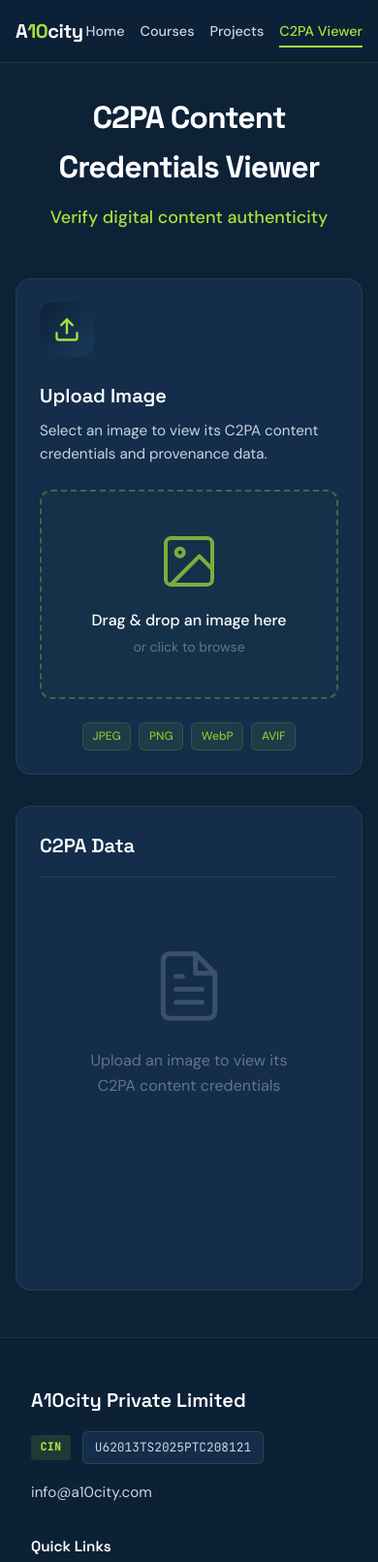
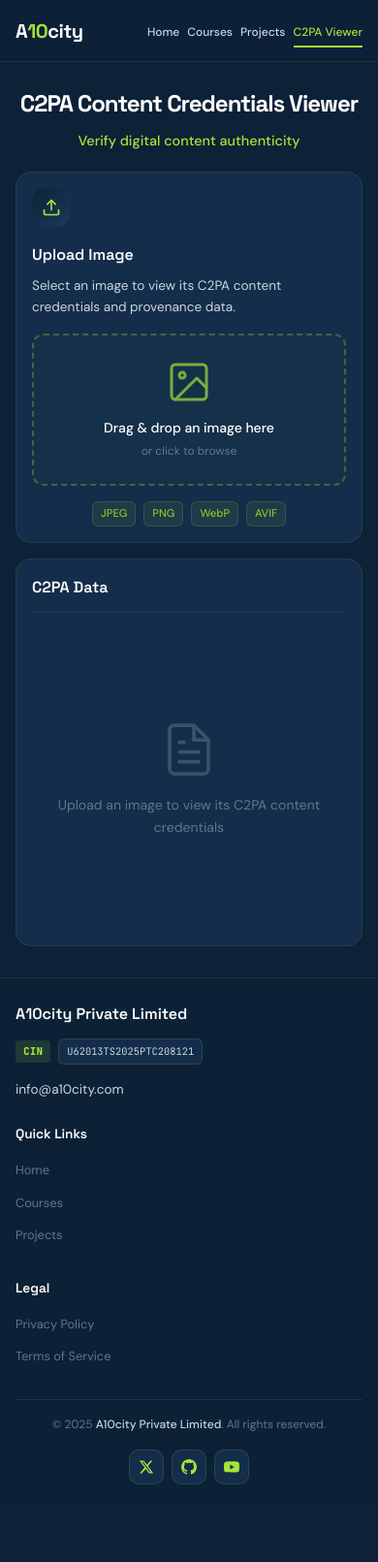
Before and after one commit to a10citylabs/verify, a website built with Vite: page index.html in a window 390 px wide. Shown: the top 1611 px of the page at 97% size. After the commit the page ends 1547 px from the top, so only its background shows below. Built offline with nearby package versions, Linux system fonts and the light colour scheme; no server answers; what @contentauth/c2pa-web would draw is missing.

Commit message:
improve responsiveness

```diff
--- a/src/style.css
+++ b/src/style.css
@@ -1,6 +1,7 @@
 /* ============================================
    A10city C2PA Viewer - Brand Kit Compliant Styles
    WCAG 2.1 AA/AAA Compliant
+   Responsive & Viewport-Contained
    ============================================ */
 
 /* CSS Custom Properties */
@@ -27,6 +28,12 @@
     --success: #22c55e;
     --warning: #f59e0b;
     --error: #ef4444;
+
+    /* Layout */
+    --navbar-height: 64px;
+    --footer-min-height: 200px;
+    --content-max-width: 1400px;
+    --sidebar-width: clamp(280px, 25vw, 400px);
 }
 
 /* Reset and Base */
@@ -41,6 +48,7 @@
 html {
     font-size: 100%;
     scroll-behavior: smooth;
+    height: 100%;
 }
 
 @media (prefers-reduced-motion: reduce) {
@@ -64,8 +72,10 @@
     color: var(--white);
     line-height: 1.6;
     min-height: 100vh;
+    min-height: 100dvh;
     display: flex;
     flex-direction: column;
+    overflow-x: hidden;
 }
 
 /* ============================================
@@ -134,17 +144,21 @@
     top: 0;
     left: 0;
     right: 0;
+    height: var(--navbar-height);
     background: rgba(13, 33, 55, 0.95);
     backdrop-filter: blur(12px);
+    -webkit-backdrop-filter: blur(12px);
     border-bottom: 1px solid rgba(164, 228, 57, 0.15);
     z-index: 1000;
-    padding: 1rem 0;
+    display: flex;
+    align-items: center;
 }
 
 .nav-container {
-    max-width: 1200px;
+    width: 100%;
+    max-width: var(--content-max-width);
     margin: 0 auto;
-    padding: 0 2rem;
+    padding: 0 clamp(1rem, 3vw, 2rem);
     display: flex;
     justify-content: space-between;
     align-items: center;
@@ -152,12 +166,13 @@
 
 .nav-brand {
     font-family: 'Space Grotesk', sans-serif;
-    font-size: 1.5rem;
+    font-size: clamp(1.25rem, 3vw, 1.5rem);
     font-weight: 700;
     color: var(--white);
     text-decoration: none;
     letter-spacing: -0.5px;
     transition: opacity 0.2s ease;
+    flex-shrink: 0;
 }
 
 .nav-brand span {
@@ -172,18 +187,21 @@
 .nav-menu {
     display: flex;
     list-style: none;
-    gap: 2rem;
+    gap: clamp(1rem, 3vw, 2rem);
+    flex-wrap: wrap;
+    justify-content: flex-end;
 }
 
 .nav-link {
     font-family: 'DM Sans', sans-serif;
     color: var(--gray-200);
     text-decoration: none;
-    font-size: 0.95rem;
+    font-size: clamp(0.8rem, 2vw, 0.95rem);
     font-weight: 500;
     padding: 0.5rem 0;
     position: relative;
     transition: color 0.2s ease;
+    white-space: nowrap;
 }
 
 .nav-link::after {
@@ -222,24 +240,28 @@
    ============================================ */
 
 .page-container {
-    max-width: 1400px;
+    width: 100%;
+    max-width: var(--content-max-width);
     margin: 0 auto;
-    padding: 7rem 2rem 4rem;
+    padding: calc(var(--navbar-height) + 1.5rem) clamp(1rem, 3vw, 2rem) 2rem;
     flex: 1;
+    display: flex;
+    flex-direction: column;
 }
 
 .page-header {
     text-align: center;
-    margin-bottom: 3rem;
+    margin-bottom: clamp(1.5rem, 4vw, 3rem);
+    flex-shrink: 0;
 }
 
 .page-header h1 {
     font-family: 'Space Grotesk', sans-serif;
-    font-size: clamp(2rem, 5vw, 3rem);
+    font-size: clamp(1.5rem, 5vw, 2.5rem);
     font-weight: 700;
     color: var(--white);
     letter-spacing: -1px;
-    margin-bottom: 0.75rem;
+    margin-bottom: 0.5rem;
 }
 
 .page-header h1 span {
@@ -249,25 +271,27 @@
 }
 
 .page-subtitle {
-    font-size: 1.125rem;
+    font-size: clamp(0.9rem, 2.5vw, 1.125rem);
     color: var(--lime-primary);
     font-weight: 500;
 }
 
 /* ============================================
-   Viewer Layout
+   Viewer Layout - Responsive Grid
    ============================================ */
 
 .viewer-layout {
     display: grid;
-    grid-template-columns: 400px 1fr;
-    gap: 2rem;
-    align-items: start;
+    grid-template-columns: var(--sidebar-width) 1fr;
+    gap: clamp(1rem, 3vw, 2rem);
+    flex: 1;
+    min-height: 0;
 }
 
 @media (max-width: 1024px) {
     .viewer-layout {
         grid-template-columns: 1fr;
+        grid-template-rows: auto 1fr;
     }
 }
 
@@ -278,51 +302,60 @@
 .upload-section {
     display: flex;
     flex-direction: column;
-    gap: 1.5rem;
+    gap: 1rem;
+    min-width: 0;
+}
+
+@media (max-width: 1024px) {
+    .upload-section {
+        display: grid;
+        grid-template-columns: repeat(auto-fit, minmax(280px, 1fr));
+        gap: 1rem;
+    }
 }
 
 .upload-card {
     background: var(--navy-dark);
     border: 1px solid rgba(164, 228, 57, 0.1);
     border-radius: 16px;
-    padding: 2rem;
+    padding: clamp(1rem, 3vw, 1.5rem);
 }
 
 .card-icon {
-    width: 56px;
-    height: 56px;
+    width: clamp(40px, 8vw, 56px);
+    height: clamp(40px, 8vw, 56px);
     background: linear-gradient(135deg, var(--navy-deep), var(--navy-medium));
     border-radius: 14px;
     display: flex;
     align-items: center;
     justify-content: center;
-    margin-bottom: 1.5rem;
+    margin-bottom: 1rem;
     color: var(--lime-primary);
 }
 
 .card-icon svg {
-    width: 28px;
-    height: 28px;
+    width: 50%;
+    height: 50%;
 }
 
 .upload-card h2 {
     font-family: 'Space Grotesk', sans-serif;
-    font-size: 1.25rem;
+    font-size: clamp(1rem, 3vw, 1.25rem);
     font-weight: 600;
     color: var(--white);
     margin-bottom: 0.5rem;
 }
 
 .upload-card > p {
-    font-size: 0.95rem;
+    font-size: clamp(0.85rem, 2vw, 0.95rem);
     color: var(--gray-200);
-    margin-bottom: 1.5rem;
+    margin-bottom: 1rem;
 }
 
 .upload-zone {
     border: 2px dashed rgba(164, 228, 57, 0.3);
     border-radius: 12px;
-    padding: 2.5rem 1.5rem;
+    padding: clamp(1.5rem, 4vw, 2.5rem) clamp(1rem, 2vw, 1.5rem);
     text-align: center;
     cursor: pointer;
     transition: all 0.2s ease;
@@ -342,9 +375,9 @@
 }
 
 .upload-icon {
-    width: 64px;
-    height: 64px;
-    margin: 0 auto 1rem;
+    width: clamp(48px, 10vw, 64px);
+    height: clamp(48px, 10vw, 64px);
+    margin: 0 auto 0.75rem;
     color: var(--lime-primary);
     opacity: 0.7;
 }
@@ -356,7 +389,7 @@
 
 .upload-text {
     display: block;
-    font-size: 1rem;
+    font-size: clamp(0.875rem, 2vw, 1rem);
     font-weight: 500;
     color: var(--white);
     margin-bottom: 0.25rem;
@@ -364,7 +397,7 @@
 
 .upload-subtext {
     display: block;
-    font-size: 0.875rem;
+    font-size: clamp(0.75rem, 1.5vw, 0.875rem);
     color: var(--gray-500);
 }
 
@@ -372,16 +405,16 @@
     display: flex;
     gap: 0.5rem;
     flex-wrap: wrap;
-    margin-top: 1.5rem;
+    margin-top: 1rem;
     justify-content: center;
 }
 
 .format-tag {
     display: inline-block;
-    padding: 0.25rem 0.6rem;
+    padding: 0.2rem 0.5rem;
     background: rgba(164, 228, 57, 0.08);
     color: var(--lime-dark);
-    font-size: 0.75rem;
+    font-size: 0.7rem;
     font-weight: 500;
     border-radius: 6px;
     border: 1px solid rgba(164, 228, 57, 0.15);
@@ -392,39 +425,45 @@
     background: var(--navy-dark);
     border: 1px solid rgba(164, 228, 57, 0.1);
     border-radius: 16px;
-    padding: 1.5rem;
+    padding: clamp(1rem, 2vw, 1.5rem);
+    display: flex;
+    flex-direction: column;
 }
 
 .preview-card h3 {
     font-family: 'Space Grotesk', sans-serif;
-    font-size: 1rem;
+    font-size: clamp(0.875rem, 2vw, 1rem);
     font-weight: 600;
     color: var(--white);
-    margin-bottom: 1rem;
+    margin-bottom: 0.75rem;
 }
 
 .preview-container {
     background: rgba(0, 0, 0, 0.2);
     border-radius: 8px;
     overflow: hidden;
-    margin-bottom: 1rem;
+    margin-bottom: 0.75rem;
+    display: flex;
+    align-items: center;
+    justify-content: center;
 }
 
 .preview-container img {
     width: 100%;
     height: auto;
     display: block;
-    max-height: 300px;
+    max-height: clamp(150px, 25vh, 250px);
     object-fit: contain;
 }
 
 .file-info {
     font-family: 'JetBrains Mono', monospace;
-    font-size: 0.8rem;
+    font-size: clamp(0.7rem, 1.5vw, 0.8rem);
     color: var(--gray-500);
     background: rgba(0, 0, 0, 0.2);
-    padding: 0.75rem 1rem;
+    padding: 0.5rem 0.75rem;
     border-radius: 8px;
+    word-break: break-all;
 }
 
 /* ============================================
@@ -432,37 +471,56 @@
    ============================================ */
 
 .results-section {
-    min-height: 500px;
+    min-width: 0;
+    display: flex;
+    flex-direction: column;
 }
 
 .results-card {
     background: var(--navy-dark);
     border: 1px solid rgba(164, 228, 57, 0.1);
     border-radius: 16px;
-    padding: 2rem;
-    min-height: 500px;
+    padding: clamp(1rem, 3vw, 1.5rem);
+    flex: 1;
+    display: flex;
+    flex-direction: column;
+    min-height: 0;
+    max-height: calc(100vh - var(--navbar-height) - 180px);
+}
+
+@media (max-width: 1024px) {
+    .results-card {
+        max-height: none;
+        min-height: 400px;
+    }
 }
 
 .results-card h2 {
     font-family: 'Space Grotesk', sans-serif;
-    font-size: 1.25rem;
+    font-size: clamp(1rem, 3vw, 1.25rem);
     font-weight: 600;
     color: var(--white);
-    margin-bottom: 1.5rem;
-    padding-bottom: 1rem;
+    margin-bottom: 1rem;
+    padding-bottom: 0.75rem;
     border-bottom: 1px solid rgba(255, 255, 255, 0.08);
+    flex-shrink: 0;
 }
 
 /* Empty State */
 .empty-state {
     text-align: center;
-    padding: 3rem 2rem;
+    padding: clamp(1.5rem, 4vw, 3rem) clamp(1rem, 3vw, 2rem);
+    flex: 1;
+    display: flex;
+    flex-direction: column;
+    align-items: center;
+    justify-content: center;
 }
 
 .empty-icon {
-    width: 80px;
-    height: 80px;
-    margin: 0 auto 1.5rem;
+    width: clamp(60px, 12vw, 80px);
+    height: clamp(60px, 12vw, 80px);
+    margin: 0 auto 1rem;
     color: var(--gray-500);
     opacity: 0.5;
 }
@@ -473,7 +531,7 @@
 }
 
 .empty-state p {
-    font-size: 1rem;
+    font-size: clamp(0.875rem, 2vw, 1rem);
     color: var(--gray-500);
 }
 
@@ -483,13 +541,14 @@
     flex-direction: column;
     align-items: center;
     justify-content: center;
-    padding: 3rem;
+    padding: 2rem;
     gap: 1rem;
+    flex: 1;
 }
 
 .spinner {
-    width: 48px;
-    height: 48px;
+    width: clamp(36px, 8vw, 48px);
+    height: clamp(36px, 8vw, 48px);
     border: 3px solid rgba(164, 228, 57, 0.2);
     border-top-color: var(--lime-primary);
     border-radius: 50%;
@@ -508,13 +567,18 @@
 /* No Data State */
 .no-data-state {
     text-align: center;
-    padding: 3rem 2rem;
+    padding: clamp(1.5rem, 4vw, 3rem) clamp(1rem, 3vw, 2rem);
+    flex: 1;
+    display: flex;
+    flex-direction: column;
+    align-items: center;
+    justify-content: center;
 }
 
 .no-data-icon {
-    width: 80px;
-    height: 80px;
-    margin: 0 auto 1.5rem;
+    width: clamp(60px, 12vw, 80px);
+    height: clamp(60px, 12vw, 80px);
+    margin: 0 auto 1rem;
     color: var(--warning);
     opacity: 0.8;
 }
@@ -526,7 +590,7 @@
 
 .no-data-state h3 {
     font-family: 'Space Grotesk', sans-serif;
-    font-size: 1.25rem;
+    font-size: clamp(1rem, 2.5vw, 1.25rem);
     font-weight: 600;
     color: var(--white);
     margin-bottom: 0.5rem;
@@ -534,18 +598,24 @@
 
 .no-data-state p {
     color: var(--gray-200);
+    font-size: clamp(0.875rem, 2vw, 1rem);
 }
 
 /* Error State */
 .error-state {
     text-align: center;
-    padding: 3rem 2rem;
+    padding: clamp(1.5rem, 4vw, 3rem) clamp(1rem, 3vw, 2rem);
+    flex: 1;
+    display: flex;
+    flex-direction: column;
+    align-items: center;
+    justify-content: center;
 }
 
 .error-icon {
-    width: 80px;
-    height: 80px;
-    margin: 0 auto 1.5rem;
+    width: clamp(60px, 12vw, 80px);
+    height: clamp(60px, 12vw, 80px);
+    margin: 0 auto 1rem;
     color: var(--error);
     opacity: 0.8;
 }
@@ -557,7 +627,7 @@
 
 .error-state h3 {
     font-family: 'Space Grotesk', sans-serif;
-    font-size: 1.25rem;
+    font-size: clamp(1rem, 2.5vw, 1.25rem);
     font-weight: 600;
     color: var(--white);
     margin-bottom: 0.5rem;
@@ -565,68 +635,84 @@
 
 .error-state p {
     color: var(--gray-200);
+    font-size: clamp(0.875rem, 2vw, 1rem);
 }
 
 /* Results Container */
 .results-container {
     display: flex;
     flex-direction: column;
-    gap: 2rem;
+    gap: 1.5rem;
+    flex: 1;
+    min-height: 0;
+    overflow: hidden;
 }
 
 /* Summary Section */
+.summary-section {
+    flex-shrink: 0;
+}
+
 .summary-section h3 {
     font-family: 'Space Grotesk', sans-serif;
-    font-size: 1rem;
+    font-size: clamp(0.875rem, 2vw, 1rem);
     font-weight: 600;
     color: var(--lime-primary);
-    margin-bottom: 1rem;
+    margin-bottom: 0.75rem;
 }
 
 .summary-grid {
     display: grid;
-    grid-template-columns: repeat(auto-fit, minmax(200px, 1fr));
-    gap: 1rem;
+    grid-template-columns: repeat(auto-fill, minmax(160px, 1fr));
+    gap: 0.75rem;
 }
 
 .summary-item {
     background: rgba(164, 228, 57, 0.05);
     border: 1px solid rgba(164, 228, 57, 0.1);
     border-radius: 10px;
-    padding: 1rem;
+    padding: 0.75rem;
 }
 
 .summary-item .label {
-    font-size: 0.75rem;
+    font-size: 0.65rem;
     font-weight: 500;
     color: var(--gray-500);
     text-transform: uppercase;
     letter-spacing: 0.5px;
-    margin-bottom: 0.25rem;
+    margin-bottom: 0.2rem;
 }
 
 .summary-item .value {
     font-family: 'JetBrains Mono', monospace;
-    font-size: 0.9rem;
+    font-size: clamp(0.75rem, 1.5vw, 0.85rem);
     color: var(--white);
     word-break: break-word;
+    line-height: 1.4;
 }
 
 /* Raw Data Section */
 .raw-data-section {
     flex: 1;
+    display: flex;
+    flex-direction: column;
+    min-height: 0;
+    overflow: hidden;
 }
 
 .raw-data-header {
     display: flex;
     justify-content: space-between;
     align-items: center;
-    margin-bottom: 1rem;
+    margin-bottom: 0.75rem;
+    flex-shrink: 0;
+    flex-wrap: wrap;
+    gap: 0.5rem;
 }
 
 .raw-data-header h3 {
     font-family: 'Space Grotesk', sans-serif;
-    font-size: 1rem;
+    font-size: clamp(0.875rem, 2vw, 1rem);
     font-weight: 600;
     color: var(--lime-primary);
 }
@@ -635,13 +721,13 @@
     display: inline-flex;
     align-items: center;
     gap: 6px;
-    padding: 0.5rem 1rem;
+    padding: 0.4rem 0.75rem;
     background: var(--navy-deep);
     border: 1px solid rgba(164, 228, 57, 0.2);
     border-radius: 8px;
     color: var(--lime-primary);
     font-family: 'DM Sans', sans-serif;
-    font-size: 0.85rem;
+    font-size: 0.8rem;
     font-weight: 500;
     cursor: pointer;
     transition: all 0.2s ease;
@@ -654,8 +740,8 @@
 }
 
 .btn-copy svg {
-    width: 16px;
-    height: 16px;
+    width: 14px;
+    height: 14px;
 }
 
 .btn-copy.copied {
@@ -668,17 +754,20 @@
     background: rgba(0, 0, 0, 0.3);
     border: 1px solid rgba(255, 255, 255, 0.05);
     border-radius: 10px;
-    padding: 1.5rem;
+    padding: 1rem;
     overflow: auto;
-    max-height: 600px;
+    flex: 1;
+    min-height: 150px;
     font-family: 'JetBrains Mono', monospace;
-    font-size: 0.8rem;
-    line-height: 1.6;
+    font-size: clamp(0.7rem, 1.5vw, 0.8rem);
+    line-height: 1.5;
     color: var(--gray-200);
 }
 
 .json-viewer code {
     font-family: inherit;
+    white-space: pre-wrap;
+    word-break: break-word;
 }
 
 /* JSON Syntax Highlighting */
@@ -695,45 +784,46 @@
 .site-footer {
     background: rgba(13, 33, 55, 0.98);
     border-top: 1px solid rgba(164, 228, 57, 0.1);
-    padding: 3rem 2rem 1.5rem;
+    padding: clamp(1.5rem, 4vw, 3rem) clamp(1rem, 3vw, 2rem) clamp(1rem, 2vw, 1.5rem);
     margin-top: auto;
+    flex-shrink: 0;
 }
 
 .footer-container {
-    max-width: 1400px;
+    max-width: var(--content-max-width);
     margin: 0 auto;
 }
 
 .footer-main {
     display: grid;
-    grid-template-columns: 2fr 1fr 1fr;
-    gap: 3rem;
-    margin-bottom: 2rem;
+    grid-template-columns: repeat(auto-fit, minmax(180px, 1fr));
+    gap: clamp(1.5rem, 4vw, 3rem);
+    margin-bottom: 1.5rem;
 }
 
 .footer-company h2 {
     font-family: 'Space Grotesk', sans-serif;
-    font-size: 1.25rem;
+    font-size: clamp(1rem, 2.5vw, 1.25rem);
     font-weight: 600;
     color: var(--white);
-    margin-bottom: 1rem;
+    margin-bottom: 0.75rem;
 }
 
 .cin-container {
     display: flex;
     align-items: center;
-    gap: 0.75rem;
-    margin-bottom: 1rem;
+    gap: 0.5rem;
+    margin-bottom: 0.75rem;
     flex-wrap: wrap;
 }
 
 .cin-label {
     font-family: 'JetBrains Mono', monospace;
-    font-size: 0.7rem;
+    font-size: 0.65rem;
     font-weight: 600;
     color: var(--lime-primary);
     background: rgba(164, 228, 57, 0.12);
-    padding: 0.25rem 0.6rem;
+    padding: 0.2rem 0.5rem;
     border-radius: 4px;
     letter-spacing: 0.5px;
     text-transform: uppercase;
@@ -741,18 +831,19 @@
 
 .cin-value {
     font-family: 'JetBrains Mono', monospace;
-    font-size: 0.8rem;
+    font-size: clamp(0.65rem, 1.5vw, 0.75rem);
     color: var(--gray-200);
     background: var(--navy-dark);
-    padding: 0.35rem 0.75rem;
+    padding: 0.25rem 0.5rem;
     border-radius: 6px;
     border: 1px solid rgba(164, 228, 57, 0.15);
+    word-break: break-all;
 }
 
 .footer-email a {
     color: var(--gray-200);
     text-decoration: none;
-    font-size: 0.95rem;
+    font-size: clamp(0.85rem, 2vw, 0.95rem);
     transition: color 0.2s ease;
 }
 
@@ -764,10 +855,10 @@
 .footer-links h3,
 .footer-legal h3 {
     font-family: 'Space Grotesk', sans-serif;
-    font-size: 0.95rem;
+    font-size: clamp(0.85rem, 2vw, 0.95rem);
     font-weight: 600;
     color: var(--white);
-    margin-bottom: 1rem;
+    margin-bottom: 0.75rem;
 }
 
 .footer-links ul,
@@ -777,14 +868,14 @@
 
 .footer-links li,
 .footer-legal li {
-    margin-bottom: 0.6rem;
+    margin-bottom: 0.5rem;
 }
 
 .footer-links a,
 .footer-legal a {
     color: var(--gray-500);
     text-decoration: none;
-    font-size: 0.9rem;
+    font-size: clamp(0.8rem, 2vw, 0.9rem);
     transition: color 0.2s ease;
 }
 
@@ -797,7 +888,7 @@
 
 .footer-bottom {
     border-top: 1px solid rgba(255, 255, 255, 0.08);
-    padding-top: 1.5rem;
+    padding-top: 1rem;
     display: flex;
     justify-content: space-between;
     align-items: center;
@@ -806,7 +897,7 @@
 }
 
 .footer-copyright {
-    font-size: 0.85rem;
+    font-size: clamp(0.75rem, 1.5vw, 0.85rem);
     color: var(--gray-500);
 }
 
@@ -817,12 +908,12 @@
 
 .footer-social {
     display: flex;
-    gap: 0.75rem;
+    gap: 0.5rem;
 }
 
 .footer-social a {
-    width: 44px;
-    height: 44px;
+    width: clamp(36px, 6vw, 44px);
+    height: clamp(36px, 6vw, 44px);
     background: var(--navy-dark);
     border: 1px solid rgba(164, 228, 57, 0.15);
     border-radius: 10px;
@@ -840,46 +931,49 @@
 }
 
 .footer-social svg {
-    width: 18px;
-    height: 18px;
+    width: 16px;
+    height: 16px;
     fill: currentColor;
 }
 
 /* ============================================
-   Responsive Design
+   Responsive Design - Additional Breakpoints
    ============================================ */
 
-@media (max-width: 768px) {
-    .nav-container {
-        padding: 0 1rem;
+@media (max-width: 600px) {
+    .nav-menu {
+        gap: 0.75rem;
     }
 
-    .nav-menu {
-        gap: 1.25rem;
+    .page-header {
+        margin-bottom: 1.25rem;
     }
 
-    .nav-link {
-        font-size: 0.9rem;
+    .viewer-layout {
+        gap: 1rem;
     }
 
-    .page-container {
-        padding: 6rem 1rem 3rem;
+    .upload-section {
+        grid-template-columns: 1fr;
     }
 
-    .upload-card,
-    .results-card,
-    .preview-card {
-        padding: 1.5rem;
-    }
-
-    .footer-main {
-        grid-template-columns: 1fr;
-        gap: 2rem;
+    .summary-grid {
+        grid-template-columns: 1fr 1fr;
     }
 
     .footer-bottom {
         flex-direction: column;
         text-align: center;
+    }
+}
+
+@media (max-width: 400px) {
+    .nav-menu {
+        gap: 0.5rem;
+    }
+
+    .nav-link {
+        font-size: 0.75rem;
     }
 
     .summary-grid {
@@ -887,13 +981,26 @@
     }
 }
 
-@media (max-width: 480px) {
-    .nav-brand {
+/* ============================================
+   Landscape Mobile Fix
+   ============================================ */
+
+@media (max-height: 500px) and (orientation: landscape) {
+    .page-container {
+        padding-top: calc(var(--navbar-height) + 0.5rem);
+        padding-bottom: 1rem;
+    }
+
+    .page-header {
+        margin-bottom: 0.75rem;
+    }
+
+    .page-header h1 {
         font-size: 1.25rem;
     }
 
-    .nav-menu {
-        gap: 1rem;
+    .results-card {
+        max-height: calc(100vh - var(--navbar-height) - 120px);
     }
 }
 
@@ -933,7 +1040,8 @@
 @media print {
     .navbar,
     .skip-link,
-    .footer-social {
+    .footer-social,
+    .upload-section {
         display: none !important;
     }
 
@@ -946,11 +1054,14 @@
         padding-top: 1rem;
     }
 
-    .upload-card,
-    .results-card,
-    .preview-card {
+    .results-card {
         background: var(--white);
         border: 1px solid var(--gray-200);
+        max-height: none;
+    }
+
+    .viewer-layout {
+        grid-template-columns: 1fr;
     }
 
     .site-footer {
```
